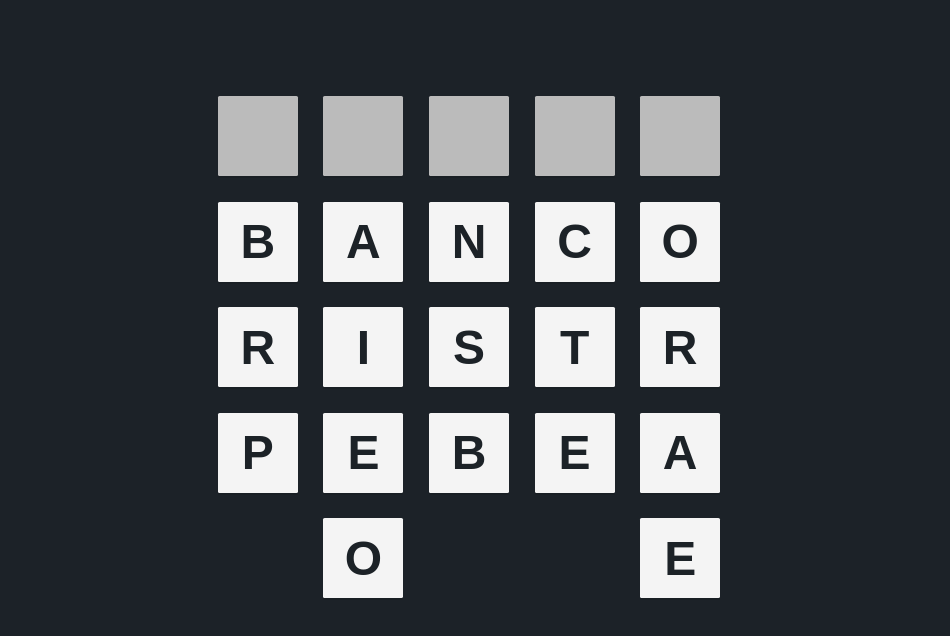
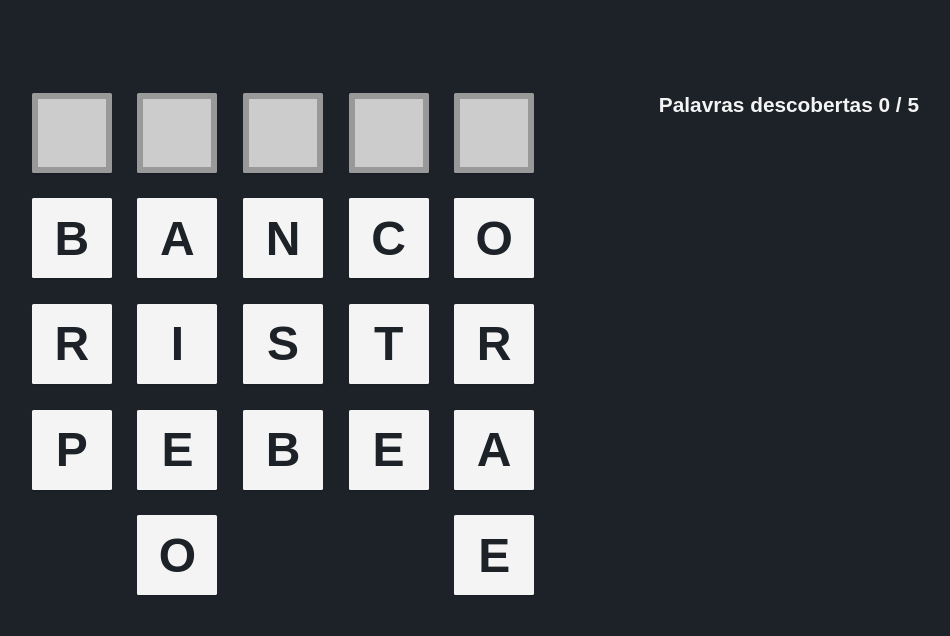
Before and after one commit to RonaldoCReis/anagrama, a React (Vite) app: page / in a window 1280 px wide. Shown: the top 636 px of the page, without its empty margins (171-1121 px from the left). Built offline with nearby package versions, Linux system fonts and the light colour scheme.

Commit message:
word count

```diff
--- a/index.html
+++ b/index.html
@@ -1,10 +1,10 @@
 <!DOCTYPE html>
-<html lang="en">
+<html lang="pt_BR">
   <head>
     <meta charset="UTF-8" />
     <link rel="icon" type="image/svg+xml" href="/vite.svg" />
     <meta name="viewport" content="width=device-width, initial-scale=1.0" />
-    <title>Vite + React + TS</title>
+    <title>Anagrama</title>
   </head>
   <body>
     <div id="root"></div>
--- a/src/App.css
+++ b/src/App.css
@@ -8,6 +8,7 @@
   margin: 0;
   padding: 0;
   box-sizing: border-box;
+  -webkit-user-select: none;
 }
 body {
   background: #1c2228;
--- a/src/App.module.css
+++ b/src/App.module.css
@@ -6,10 +6,16 @@
 
 .form {
   display: flex;
-  flex-direction: column;
+  margin: 0 auto;
+
+  /* flex-direction: column; */
   justify-content: center;
   align-items: center;
   min-height: 100vh;
+  align-items: flex-start;
+  margin-top: 5rem;
+  justify-content: space-between;
+  max-width: 900px;
 }
 
 .button {
@@ -25,3 +31,40 @@
   margin-top: 1rem;
   box-shadow: 0 2px 0 0 rgba(0, 0, 0, 0.1);
 }
+
+.aside {
+  margin-top: var(--spacing);
+  margin-left: 2rem;
+  height: 100%;
+}
+
+.aside h2 {
+  color: var(--white);
+  font-size: 1.3rem;
+  font-family: Arial, Helvetica, sans-serif;
+  margin-bottom: 1rem;
+}
+
+.list {
+  list-style: none;
+  font-family: Arial, Helvetica, sans-serif;
+  color: var(--white);
+}
+
+.list li {
+  margin-left: 2rem;
+  line-height: 2rem;
+  position: relative;
+  text-transform: capitalize;
+}
+
+.list li::before {
+  content: '';
+  display: inline-block;
+  position: absolute;
+  top: 50%;
+  left: -1rem;
+  width: 0.5rem;
+  height: 2px;
+  background: var(--white);
+}
--- a/src/App.tsx
+++ b/src/App.tsx
@@ -21,13 +21,17 @@ function App() {
     new Array(5).fill('')
   );
   const [doneLetters, setDoneLetters] = React.useState('');
-  const [doneWords, setDoneWords] = React.useState([]);
+  const [doneWords, setDoneWords] = React.useState<string[]>();
 
   function submitTry(): void {
     const finalWord = selectedWord.join('');
     words.forEach((word) => {
       if (word === finalWord) {
         setDoneLetters(doneLetters + word);
+        if (doneWords && !doneWords.includes(word))
+          setDoneWords([...doneWords, word]);
+        else setDoneWords([word]);
+
         // setDoneWords([...doneWords])
       }
       console.log(doneLetters);
@@ -55,6 +59,12 @@ function App() {
           />
         ))}
       </main>
+      <aside className={styles.aside}>
+        <h2>Palavras descobertas {doneWords ? doneWords.length : '0'} / 5</h2>
+        <ul className={styles.list}>
+          {doneWords && doneWords.map((word) => <li>{word}</li>)}
+        </ul>
+      </aside>
     </form>
   );
 }
--- a/src/app/Block.module.css
+++ b/src/app/Block.module.css
@@ -36,7 +36,8 @@
 }
 
 .displayBlock {
-  background: #bbb;
+  border: 0.4rem solid #999;
+  background: #ccc;
   transition: 0.4s;
 }
 
--- a/src/app/Block.tsx
+++ b/src/app/Block.tsx
@@ -6,6 +6,7 @@ type proptypes = {
   setActiveLetter: Function;
   activeLetter: string | null;
   doneLetters: string;
+  setColumnDone: Function;
 };
 
 const Block = ({
@@ -13,6 +14,7 @@ const Block = ({
   setActiveLetter,
   activeLetter,
   doneLetters,
+  setColumnDone,
 }: proptypes) => {
   const [isLetterDone, setIsLetterDone] = React.useState(false);
 
@@ -20,12 +22,13 @@ const Block = ({
     console.log(doneLetters, doneLetters.includes(letter));
     if (doneLetters.includes(letter) && letter === activeLetter) {
       setIsLetterDone(true);
+      setColumnDone((columnDone: string[]) => [...columnDone, letter]);
     }
   }, [doneLetters]);
   return (
     <div
       className={`${styles.block} ${letter === '$' ? styles.placeholder : ''}
-      ${activeLetter === letter ? styles.active : ''}
+      ${activeLetter === letter ? styles.placeholder : ''}
       ${isLetterDone ? styles.done : ''}`}
       onClick={() => setActiveLetter(letter)}
     >
--- a/src/app/Column.tsx
+++ b/src/app/Column.tsx
@@ -21,6 +21,9 @@ const Column = ({
   const [activeLetter, setActiveLetter] = React.useState<null | string>(null);
   // let letters: string[];
   const [letters, setLetters] = React.useState(word.split(''));
+  const [columnDone, setColumnDone] = React.useState<string[]>(
+    new Array(5).fill('')
+  );
 
   function shuffleArray(array: string[]) {
     for (var i = array.length - 1; i > 0; i--) {
@@ -58,7 +61,7 @@ const Column = ({
     <div className={styles.Column}>
       <div
         className={`${blockStyle.block} ${blockStyle.displayBlock} ${
-          activeLetter && doneLetters.includes(activeLetter) && blockStyle.done
+          activeLetter && columnDone.includes(activeLetter) && blockStyle.done
         }`}
         onClick={() => setActiveLetter('')}
       >
@@ -71,6 +74,7 @@ const Column = ({
           key={letter + index}
           letter={letter}
           doneLetters={doneLetters}
+          setColumnDone={setColumnDone}
         />
       ))}
     </div>
```
